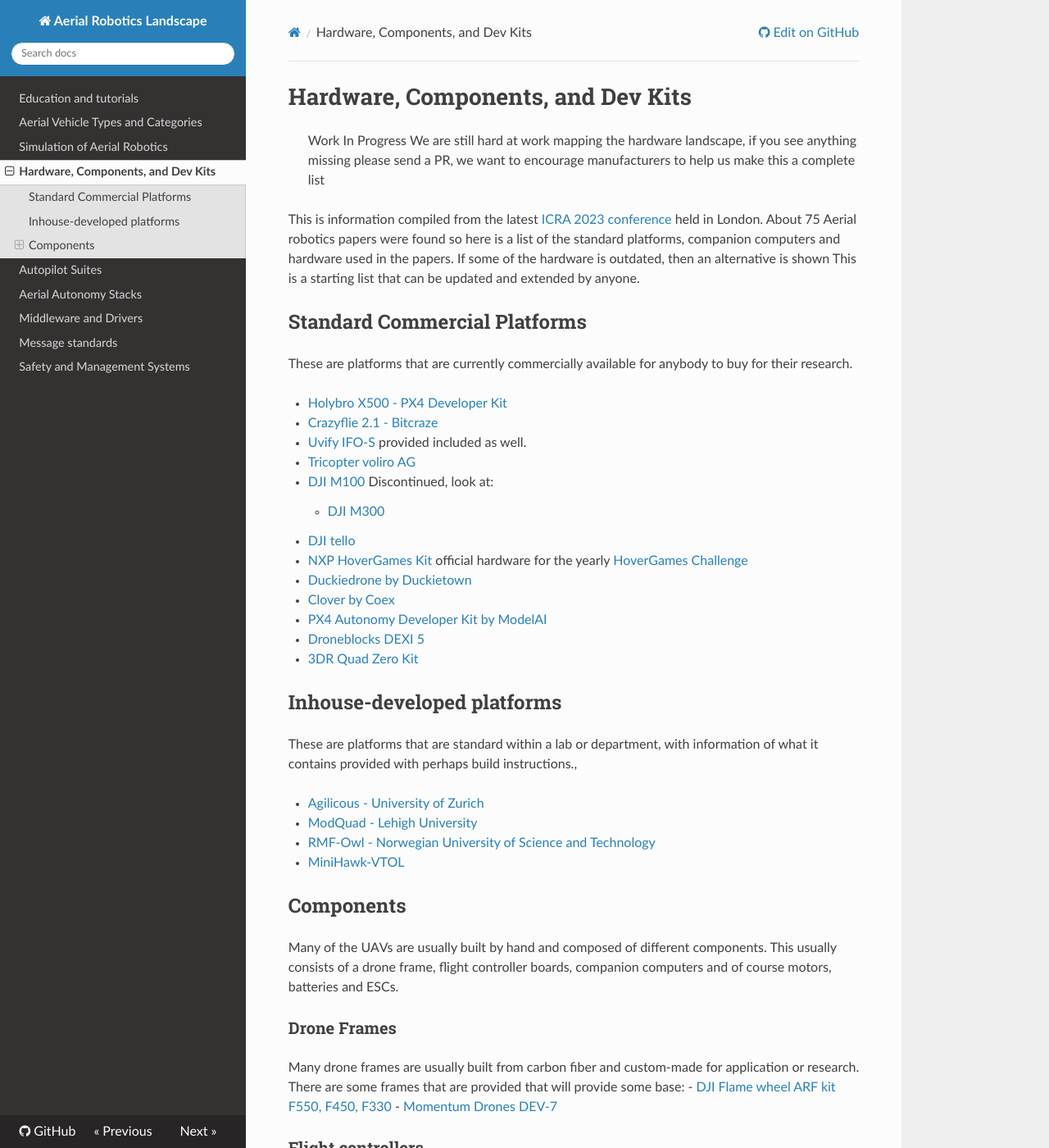
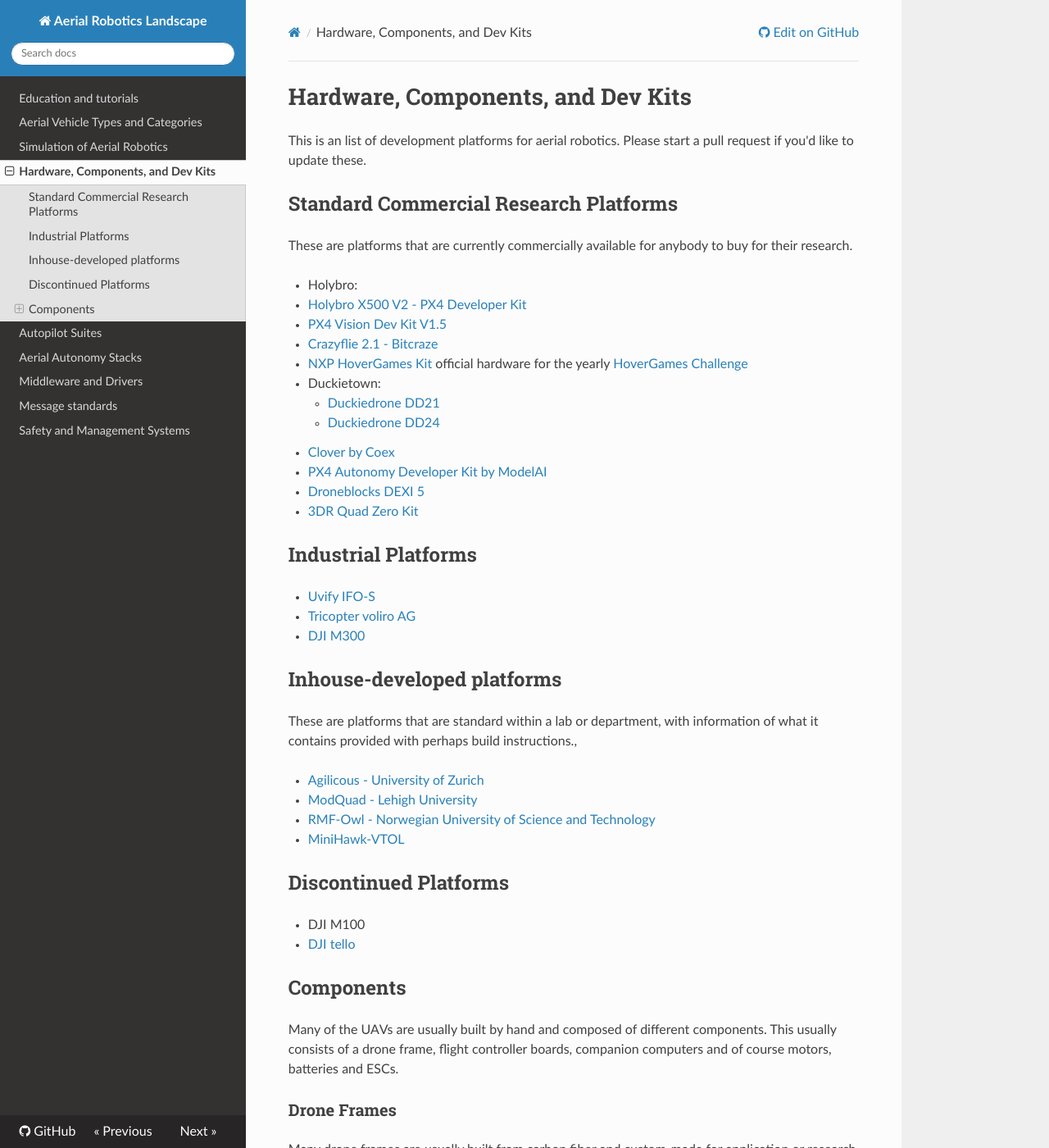
Before and after one commit to ROS-Aerial/aerial_robotic_landscape, an MkDocs documentation site: the page built from docs/hardware.md, in a window 1280 px wide and 1400 px high. Shown: the whole window at 82% size. Built offline with MkDocs 1.6.1, drawn with Linux system fonts in a browser that asks for light colours; nearby versions of some CDN libraries.

Commit message:
Update hardware.md

```diff
--- a/docs/hardware.md
+++ b/docs/hardware.md
@@ -1,31 +1,28 @@
 # Hardware, Components, and Dev Kits
 
-> Work In Progress
-> We are still hard at work mapping the hardware landscape, if you see anything missing please send a PR, we want to encourage manufacturers to help us make this a complete list
+This is an list of development platforms for aerial robotics. Please start a pull request if you'd like to update these.
 
-
-
-This is information compiled from the latest [ICRA 2023 conference](https://www.icra2023.org/) held in London.
-About 75 Aerial robotics papers were found so here is a list of the standard platforms, companion computers and hardware used in the papers.
-If some of the hardware is outdated, then an alternative is shown
-This is a starting list that can be updated and extended by anyone.
-
-## Standard Commercial Platforms
+## Standard Commercial Research Platforms
 These are platforms that are currently commercially available for anybody to buy for their research.
 
-- [Holybro X500 - PX4 Developer Kit](https://holybro.com/product/x500-v2-kit)
+- Holybro:
+   - [Holybro X500 V2 - PX4 Developer Kit](https://holybro.com/product/x500-v2-kit)
+   - [PX4 Vision Dev Kit V1.5](https://holybro.com/collections/multicopter-kit/products/px4-vision-dev-kit-v1-5)
 - [Crazyflie 2.1 - Bitcraze](https://www.bitcraze.io/products/crazyflie-2-1/)
-- [Uvify IFO-S](https://www.uvify.com/ifo-s/) provided included as well.
-- [Tricopter voliro AG](https://voliro.com/)
-- [DJI M100](https://www.dji.com/se/matrice100) Discontinued, look at:
-    - [DJI M300](https://enterprise.dji.com/matrice-300)
-- [DJI tello](https://store.dji.com/se/shop/tello-series)
 - [NXP HoverGames Kit](https://www.nxp.com/design/designs/nxp-hovergames-drone-kit-including-rddrone-fmuk66-and-peripherals:KIT-HGDRONEK66) official hardware for the yearly [HoverGames Challenge](https://www.hovergames.com)
-- [Duckiedrone by Duckietown](https://get.duckietown.com/products/duckiedrone-dd21)
+- Duckietown:
+    - [Duckiedrone DD21](https://get.duckietown.com/products/duckiedrone-dd21)
+    - [Duckiedrone DD24](https://get.duckietown.com/products/autonomous-raspberrypi-quadcopter-duckiedrone-dd24)
 - [Clover by Coex](https://coex.tech/clover)
 - [PX4 Autonomy Developer Kit by ModelAI](https://www.modalai.com/collections/drones/products/px4-autonomy-developer-kit)
 - [Droneblocks DEXI 5](https://droneblocks.io/program/dexi-5-px4-stem-drone-kit/)
 - [3DR Quad Zero Kit](https://store.3dr.com/3dr-quad-zero-kit/)
+
+## Industrial Platforms
+- [Uvify IFO-S](https://www.uvify.com/ifo-s/)
+- [Tricopter voliro AG](https://voliro.com/)
+- [DJI M300](https://enterprise.dji.com/matrice-300)
+
 
 ## Inhouse-developed platforms
 
@@ -35,6 +32,11 @@
 -  [ModQuad - Lehigh University](http://swarmslab.com/projects/)
 -  [RMF-Owl - Norwegian University of Science and Technology](https://ieeexplore.ieee.org/document/9836115)
 -  [MiniHawk-VTOL](https://github.com/StephenCarlson/MiniHawk-VTOL)
+
+## Discontinued Platforms
+- DJI M100
+- [DJI tello](https://store.dji.com/se/shop/tello-series)
+
 
 ## Components
 
```
